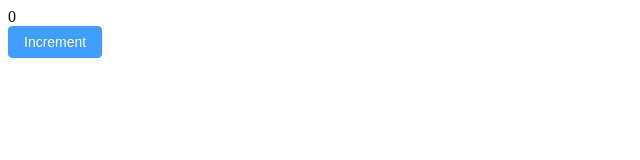
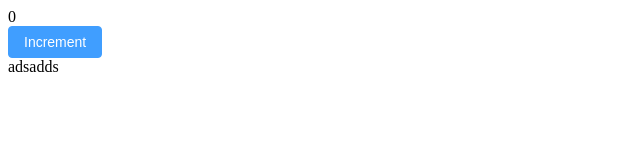
Before and after one commit to Ayana-chan/Vue3-Vite_Normalize1, a Vue app: page / in a window 1280 px wide. Shown: the top 160 px of the page, without its empty margins (0-640 px from the left). Built offline with nearby package versions, Linux system fonts and the light colour scheme.

Commit message:
animate.css

```diff
--- a/package.json
+++ b/package.json
@@ -8,6 +8,8 @@
     "preview": "vite preview"
   },
   "dependencies": {
+    "@vueuse/core": "^9.11.0",
+    "animate.css": "^4.1.1",
     "axios": "^1.2.2",
     "element-plus": "^2.2.28",
     "json5": "^2.2.3",
--- a/src/main.js
+++ b/src/main.js
@@ -5,11 +5,13 @@ import api from './api';
 
 import App from './App.vue'
 import router from './router'
+import animate from 'animate.css'
 
 const app = createApp(App)
 
 app.use(createPinia())
     .use(router)
     .use(api)
+    .use(animate)
 
 app.mount('#app')
--- a/src/views/HomeView.vue
+++ b/src/views/HomeView.vue
@@ -5,4 +5,8 @@ const cnt=ref(0)
 <template>
     <div>{{ cnt }}</div>
     <el-button type="primary" size="default" @click="cnt++">Increment</el-button>
+    <div class="header animate__animated animate__fadeInDown" v-show="cnt%2===0">
+        adsadds
+    </div>
+
 </template>
```
Also changed, not shown: 1 other file (tests, documents, lock files or other folders).
